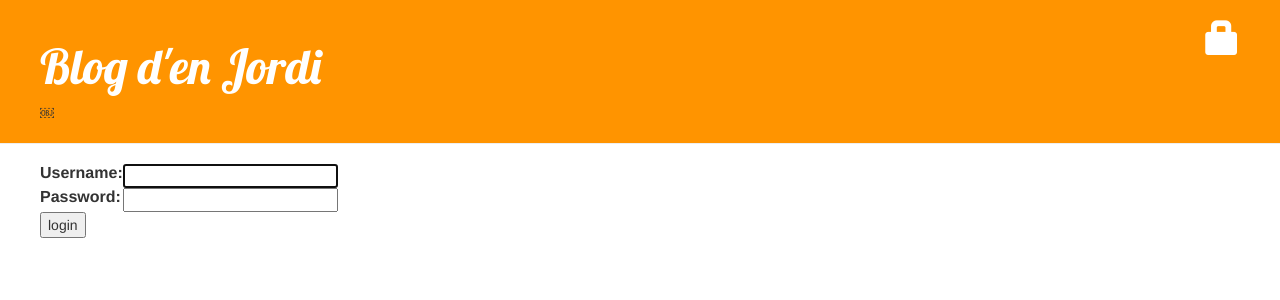
After one commit to Elbreu/my-first-blog, a Django app: page /accounts/login/ in a window 1280 px wide. The commit adds this page. Shown: the top 300 px of the page. Run offline with Django 3.2, Linux system fonts and the light colour scheme; some libraries are stand-ins or nearby versions.

Commit message:
Log in log out?

```diff
--- a/blog/templates/blog/base.html
+++ b/blog/templates/blog/base.html
@@ -10,11 +10,14 @@
 	<body>
 		<div class="page-header">
 			{% if user.is_authenticated %}
-			<a href="{% url 'post_new' %}" class="top-menu"><span class="glyphicon glyphicon-plus"></span></a>
+				<a href="{% url 'post_new' %}" class="top-menu"><span class="glyphicon glyphicon-plus"></span></a>
+				<a href="{% url 'post_draft_list' %}" class="top-menu"><span class="glyphicon glyphicon-edit"></span></a>
+			{% else %}
+				<a href="{% url 'login' %}" class="top-menu"><span class="glyphicon glyphicon-lock"></span></a>
 			{% endif %}
 			<h1><a href="/">Blog d'en Jordi</a></h1>
 ￼			</div>
-		<div class="content container">
+		<div class="content">
 			<div class="row">
 				<div class="col-md-8">
 					{% block content %}
--- /dev/null
+++ b/blog/templates/registration/login.html
@@ -0,0 +1,26 @@
+{% extends "blog/base.html" %}
+
+{% block content %}
+
+	{% if form.errors %}
+		<p>Your username and password didn't match. Please try again.</p>
+	{% endif %}
+
+	<form method="post" action="{% url 'login' %}">
+		{% csrf_token %}
+		<table>
+			<tr>
+    			<td>{{ form.username.label_tag }}</td>
+    			<td>{{ form.username }}</td>
+			</tr>
+			<tr>
+    			<td>{{ form.password.label_tag }}</td>
+   				<td>{{ form.password }}</td>
+			</tr>
+		</table>
+
+		<input type="submit" value="login" />
+		<input type="hidden" name="next" value="{{ next }}" />
+	</form>
+
+{% endblock %}
--- a/blog/urls.py
+++ b/blog/urls.py
@@ -5,5 +5,8 @@ urlpatterns = [
 	url(r'^$', views.post_list, name='post_list'),
 	url(r'^post/(?P<pk>\d+)/$', views.post_detail, name='post_detail'),
 	url(r'^post/new/$', views.post_new, name='post_new'),
-	url(r'^post/(?P<pk>\d+)/edit/$', views.post_edit, name='post_edit')
+	url(r'^post/(?P<pk>\d+)/edit/$', views.post_edit, name='post_edit'),
+	url(r'^drafts/$', views.post_draft_list, name='post_draft_list'),
+	url(r'^post/(?P<pk>\d+)/publish/$', views.post_publish, name='post_publish'),
+	url(r'^post/(?P<pk>\d+)/remove/$', views.post_remove, name='post_remove')
 ]
--- a/mysite/settings.py
+++ b/mysite/settings.py
@@ -121,3 +121,5 @@ USE_TZ = True
 
 STATIC_URL = '/static/'
 STATIC_ROOT = os.path.join(BASE_DIR,'static')
+
+LOGIN_REDIRECT_URL = '/'
--- a/mysite/urls.py
+++ b/mysite/urls.py
@@ -15,8 +15,11 @@ Including another URLconf
 """
 from django.conf.urls import include, url
 from django.contrib import admin
+import django.contrib.auth.views
 
 urlpatterns = [
     url(r'^admin/', admin.site.urls),
     url(r'', include('blog.urls')),
+    url(r'^accounts/login/$', django.contrib.auth.views.login, name='login'),
+    url(r'^accounts/logout/$', django.contrib.auth.views.logout, name='logout', kwargs={'next_page': '/'})
 ]
```
Also changed, not shown: blog/templates/blog/post_detail.html (+7 -0 lines), blog/templates/blog/post_draft_list.html (added, +11 -0 lines), blog/views.py (+20 -2 lines).
